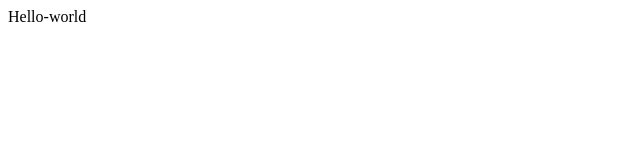
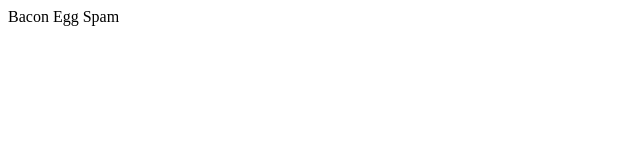
Before and after one commit to rockylhc/Helloworld, a website: page index.html in a window 1280 px wide. Shown: the full height of the page, 0-640 px from the left. Drawn offline with Linux system fonts and the light colour scheme.

Commit message:
Replace hello world

```diff
--- a/index.html
+++ b/index.html
@@ -7,6 +7,6 @@
     <title>Document</title>
 </head>
 <body>
-    Hello-world
+    Bacon Egg Spam
 </body>
 </html>
```
